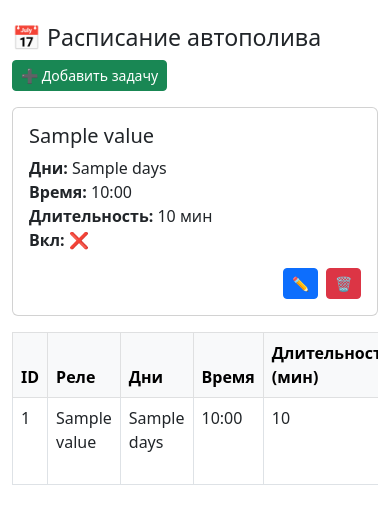
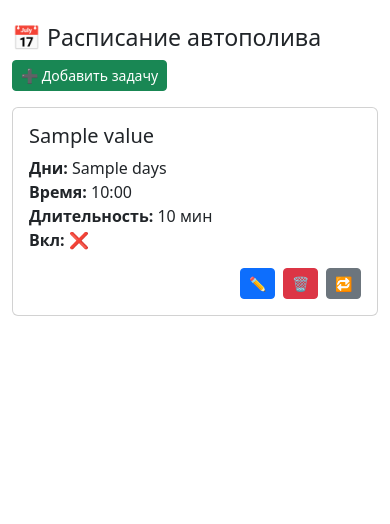
Before and after one commit to Tolsemenov/relay_control, a Python web app: template app/templates/dashboard.html in a window 390 px wide. Shown: the part 56-580 px from the top of the page. Run offline with Jinja, Linux system fonts and the light colour scheme; the template is opened without the code that fills it: most values are stand-ins (such as "Sample title", 1, 10 or a date in 2020).

Commit message:
поправил код

```diff
--- a/app/templates/dashboard.html
+++ b/app/templates/dashboard.html
@@ -17,10 +17,13 @@
             <strong>Длительность:</strong> {{ s.duration_min }} мин<br>
             <strong>Вкл:</strong> {% if s.enabled %}✅{% else %}❌{% endif %}
           </p>
-          <div class="d-flex justify-content-end">
-            <a href="{{ url_for('dashboard.edit_schedule', schedule_id=s.id) }}" class="btn btn-primary btn-sm me-2">✏️</a>
-            <a href="{{ url_for('dashboard.delete_schedule', schedule_id=s.id) }}" class="btn btn-danger btn-sm"
+          <div class="d-flex flex-wrap gap-2 justify-content-end">
+            <a href="{{ url_for('dashboard.edit_schedule', schedule_id=s.id) }}" class="btn btn-primary btn-sm">✏️</a>
+            <a href="{{ url_for('dashboard.delete_schedule', schedule_id=s.id) }}"
+               class="btn btn-danger btn-sm"
                onclick="return confirm('Удалить задачу {{ s.id }}?');">🗑️</a>
+            <a href="{{ url_for('dashboard.toggle_schedule', schedule_id=s.id) }}"
+               class="btn btn-secondary btn-sm">🔁</a>
           </div>
         </div>
       </div>
@@ -28,7 +31,7 @@
     </div>
 
     <!-- Десктопная таблица -->
-    <div class="table-responsive">
+    <div class="table-responsive d-none d-md-block">
       <table class="table table-bordered table-hover">
          <thead class="table-light">
           <tr>
@@ -56,7 +59,8 @@
                 <a href="{{ url_for('dashboard.delete_schedule', schedule_id=s.id) }}"
                    class="btn btn-sm btn-danger"
                    onclick="return confirm('Удалить задачу {{ s.id }}?');">🗑️</a>
-    <a href="{{ url_for('dashboard.toggle_schedule', schedule_id=s.id) }}" class="btn btn-sm btn-secondary">🔁</a>
+                <a href="{{ url_for('dashboard.toggle_schedule', schedule_id=s.id) }}"
+                   class="btn btn-sm btn-secondary">🔁</a>
               </div>
             </td>
           </tr>
```
Lines whose indentation alone changed are shown as unchanged.
